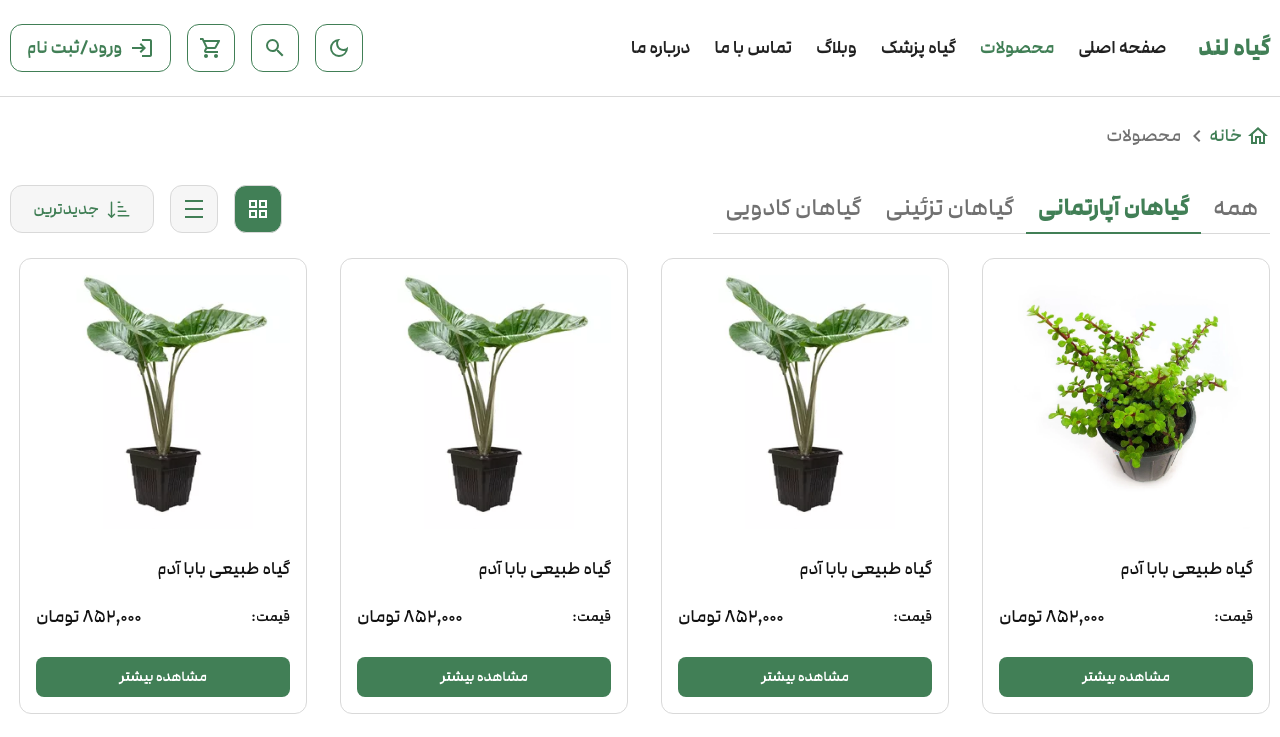
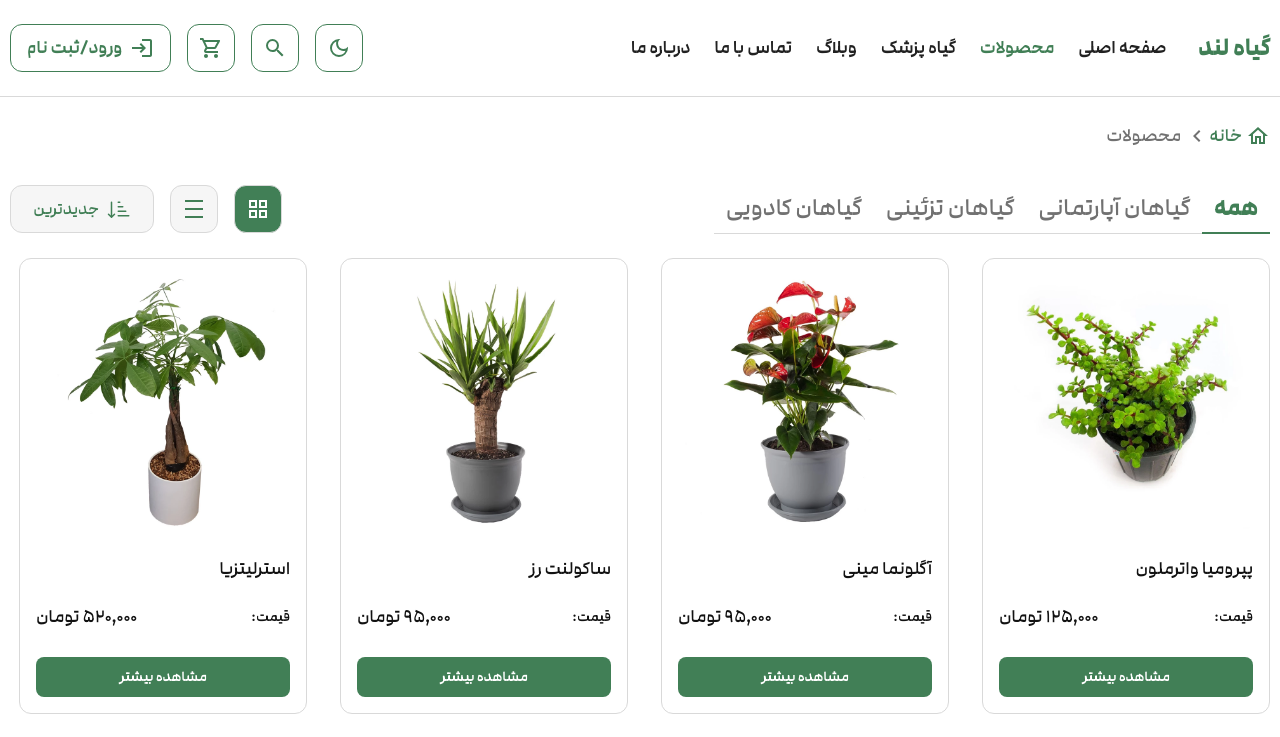
Before and after one commit to alisadeghi192/nextjs-full-stack-ecommerce-giahland, a Next.js app: page /products in a window 1280 px wide. Shown: the top 737 px of the page. Built offline with nearby package versions, Linux system fonts and the light colour scheme.

Commit message:
feat(products): integrate helpers for filter, sort, pagination in products page

```diff
--- a/src/app/(public)/page.tsx
+++ b/src/app/(public)/page.tsx
@@ -35,7 +35,6 @@ export default function Home() {
   const indoorLatest = getLatestProducts(fakeProducts , "indoor" , 8)
   const decorationLatest = getLatestProducts(fakeProducts , "decoration" , 8)
   const giftLatest = getLatestProducts(fakeProducts , "gift" , 8)
-  console.log(giftLatest)
   return (
     <main className="container">
       <HeroSection />
--- a/src/app/(public)/products/page.tsx
+++ b/src/app/(public)/products/page.tsx
@@ -3,18 +3,10 @@ import ProductsHeader from "@/components/features/products/ProductsHeader";
 import ProductsList from "@/components/features/products/ProductsList";
 import ProductsGrid from "@/components/features/products/ProductsGrid";
 import Pagination from "@/components/shared/ui/pagination";
+import { getAllProducts , filterByCategory , sortProducts , paginateProducts } from "@/features/products/utils/productHelpers";
 
 interface ProductsPageProps {
   searchParams: Promise<{ [key: string]: string | string[] | undefined }>;
-}
-function paginateProducts(
-  products: any[],
-  page: number,
-  pageSize: number = 12,
-) {
-  const start = (page - 1) * pageSize;
-  const end = start + pageSize;
-  return products.slice(start, end);
 }
 
 export default async function ProductsPage({
@@ -22,94 +14,20 @@ export default async function ProductsPage({
 }: ProductsPageProps) {
   const params = await searchParams;
 
-  const indoorPlants = [
-    {
-      name: "گیاه طبیعی بابا آدم",
-      price: 852000,
-      image: "/images/Houseplant/Succulent.png",
-      slug: "/",
-    },
-    {
-      name: "گیاه طبیعی بابا آدم",
-      price: 852000,
-      image: "/images/Houseplant/BabaAdam.png",
-      slug: "/",
-    },
-    {
-      name: "گیاه طبیعی بابا آدم",
-      price: 852000,
-      image: "/images/Houseplant/BabaAdam.png",
-      slug: "/",
-    },
-    {
-      name: "گیاه طبیعی بابا آدم",
-      price: 852000,
-      image: "/images/Houseplant/BabaAdam.png",
-      slug: "/",
-    },
-    {
-      name: "گیاه طبیعی بابا آدم",
-      price: 852000,
-      image: "/images/Houseplant/BabaAdam.png",
-      slug: "/",
-    },
-    {
-      name: "گیاه طبیعی بابا آدم",
-      price: 852000,
-      image: "/images/Houseplant/BabaAdam.png",
-      slug: "/",
-    },
-    {
-      name: "گیاه طبیعی بابا آدم",
-      price: 852000,
-      image: "/images/Houseplant/BabaAdam.png",
-      slug: "/",
-    },
-    {
-      name: "گیاه طبیعی بابا آدم",
-      price: 852000,
-      image: "/images/Houseplant/Succulent.png",
-      slug: "/",
-    },
-    {
-      name: "گیاه طبیعی بابا آدم",
-      price: 852000,
-      image: "/images/Houseplant/BabaAdam.png",
-      slug: "/",
-    },
-    {
-      name: "گیاه طبیعی بابا آدم",
-      price: 852000,
-      image: "/images/Houseplant/BabaAdam.png",
-      slug: "/",
-    },
-    {
-      name: "گیاه طبیعی بابا آدم",
-      price: 852000,
-      image: "/images/Houseplant/BabaAdam.png",
-      slug: "/",
-    },
-    {
-      name: "گیاه طبیعی بابا آدم",
-      price: 852000,
-      image: "/images/Houseplant/BabaAdam.png",
-      slug: "/",
-    },
-    {
-      name: "گیاه طبیعی بابا آدم",
-      price: 852000,
-      image: "/images/Houseplant/BabaAdam.png",
-      slug: "/",
-    },
 
-  ];
-
-  const activeTab = (params.category as string) || "indoor";
+  const activeTab = (params.category as string) || "all";
   const viewMode = (params.view as string) || "grid";
   const selectedSort = (params.sort as string) || "newest";
   const currentPage = Number(params.page) || 1;
-  const products = paginateProducts(indoorPlants, currentPage, 12);
-  const totalPages = Math.ceil(indoorPlants.length / 12);
+  const allProducts = getAllProducts()
+  const filteredProducts = activeTab === "all"
+  ? allProducts
+  : filterByCategory(allProducts, activeTab);
+  const sortedProducts = sortProducts(filteredProducts, selectedSort);
+  const pageSize = 12
+  const paginatedProducts = paginateProducts(sortedProducts, currentPage, pageSize);
+  const totalPages = Math.ceil(sortedProducts.length / 12);
+
   const baseUrl = `?category=${activeTab}&view=${viewMode}&sort=${selectedSort}`;
   return (
     <main className="container">
@@ -123,9 +41,9 @@ export default async function ProductsPage({
           />
         </div>
         {viewMode === "grid" ? (
-          <ProductsGrid products={products} />
+          <ProductsGrid products={paginatedProducts} />
         ) : (
-          <ProductsList products={products} />
+          <ProductsList products={paginatedProducts} />
         )}
         <Pagination
           currentPage={currentPage}
```
